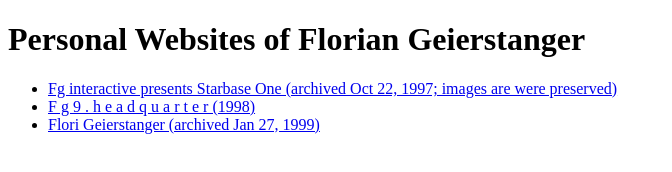
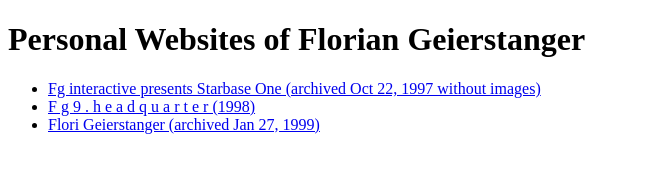
Before and after one commit to fgeierst/florian-geierstanger-archive, a plain HTML site: page index.html in a window 1280 px wide. Shown: the whole page, without its empty margins (0-672 px from the left). Drawn offline with Linux system fonts and the light colour scheme.

Commit message:
note about missing images

```diff
--- a/index.html
+++ b/index.html
@@ -11,7 +11,7 @@
 	<ul>
 		<li>
 			<a href="/1997-home-allgaeu-org/index.html">
-				Fg interactive presents Starbase One (archived Oct 22, 1997; images are were preserved)
+				Fg interactive presents Starbase One (archived Oct 22, 1997 without images)
 			</a>
 		</li>
 		<li>
```
